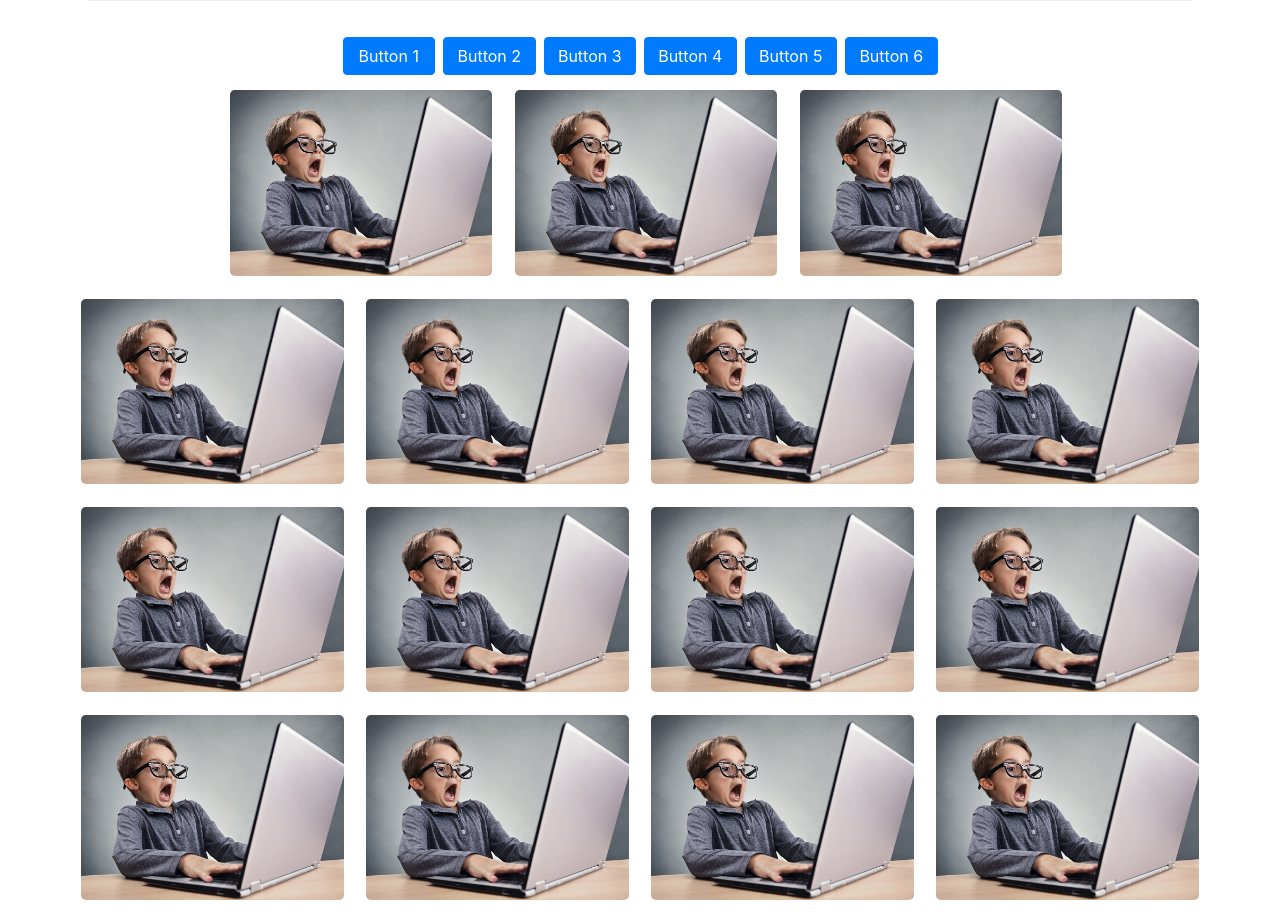
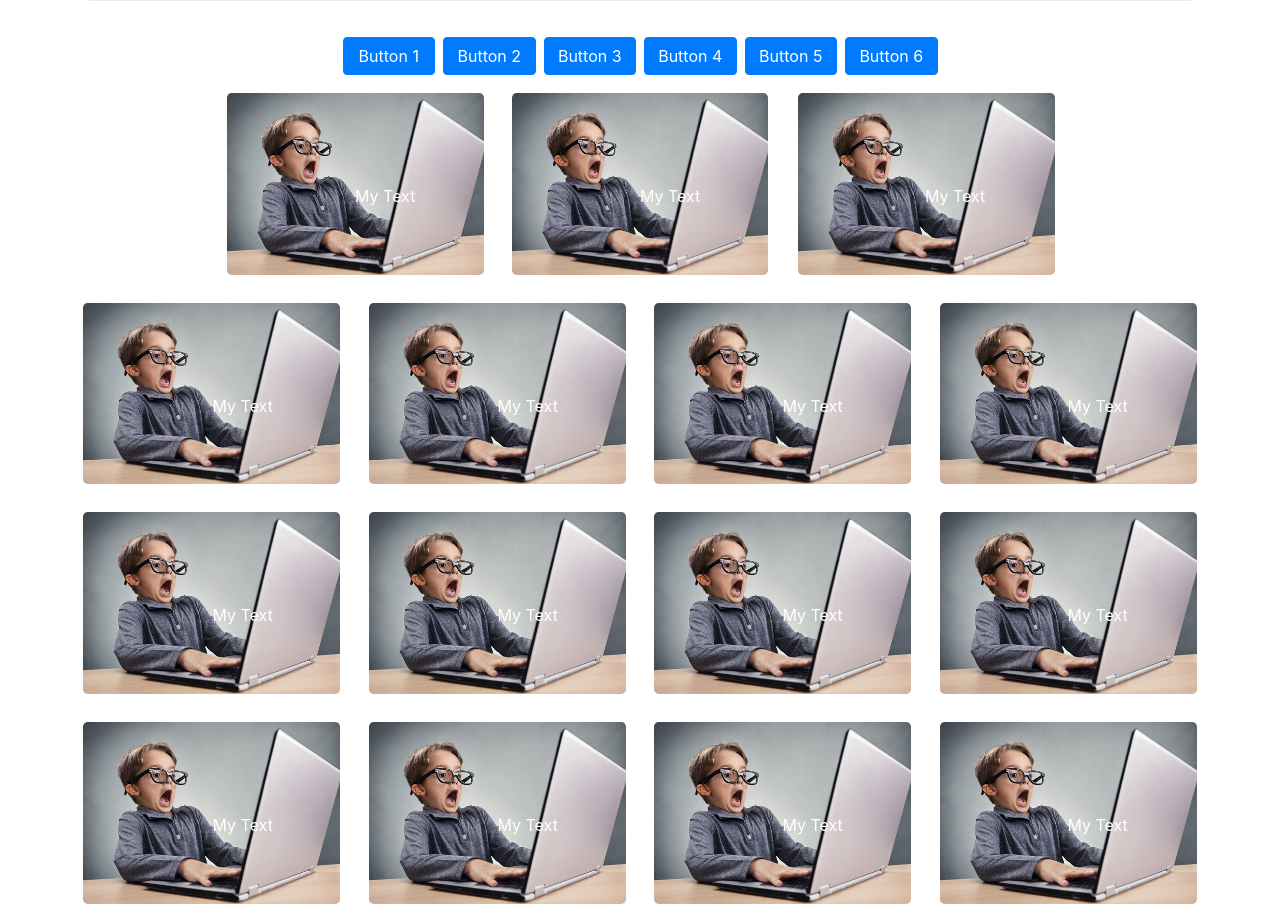
Before and after one commit to Layland-projects/JSTestBed, a plain HTML site: page index.html in a window 1280 px wide. Shown: the part 207-1125 px from the top of the page. Drawn offline with nearby package versions, Linux system fonts and the light colour scheme.

Commit message:
Updated to use img-containers

```diff
--- a/Styles/index.css
+++ b/Styles/index.css
@@ -2,9 +2,23 @@ body
 {
 }
 .img-small{
+    width: 98%;
+    height: 98%;
+    margin: 1%;
+}
+.img-container{
+    position: relative;
+    text-align: center;
     width: 23%;
     height: 23%;
     margin: 1%;
+    color: white;
+}
+.img-caption {
+    position: absolute;
+    left: 50%;
+    top: 50%;
+    transform: translate(-50%. -50%);
 }
 #img1{
     margin-left: 0px;
--- a/index.html
+++ b/index.html
@@ -23,28 +23,76 @@
                 <button class="btn btn-primary col-md-1 m-1" id="button1">Button 6</button>
             </div>
             <div class="row d-flex justify-content-center">
-                <img id="img1" src="Content/stockImage.jpg" alt="learning JS" class="rounded-lg img-small" hidden="hidden"/>
+                <div id="img1" class="img-container" hidden="hidden">
+                    <img src="Content/stockImage.jpg" alt="learning JS" class="rounded-lg img-small" />
+                    <div class="img-caption">My Text</div>
+                </div>
+                <div class="img-container">
                     <img id="img2" src="Content/stockImage.jpg" alt="learning JS" class="rounded-lg img-small" />
+                    <div class="img-caption">My Text</div>
+                </div>
+                <div class="img-container">
                     <img id="img3" src="Content/stockImage.jpg" alt="learning JS" class="rounded-lg img-small" />
+                    <div class="img-caption">My Text</div>
+                </div>
+                <div class="img-container">
                     <img id="img4" src="Content/stockImage.jpg" alt="learning JS" class="rounded-lg img-small" />
+                    <div class="img-caption">My Text</div>
+                </div>
             </div>
             <div class="row d-flex justify-content-center">
+                <div class="img-container">
                     <img id="img1" src="Content/stockImage.jpg" alt="learning JS" class="rounded-lg img-small" />
+                    <div class="img-caption">My Text</div>
+                </div>
+                <div class="img-container">
                     <img id="img2" src="Content/stockImage.jpg" alt="learning JS" class="rounded-lg img-small" />
+                    <div class="img-caption">My Text</div>
+                </div>
+                <div class="img-container">
                     <img id="img3" src="Content/stockImage.jpg" alt="learning JS" class="rounded-lg img-small" />
+                    <div class="img-caption">My Text</div>
+                </div>
+                <div class="img-container">
                     <img id="img4" src="Content/stockImage.jpg" alt="learning JS" class="rounded-lg img-small" />
+                    <div class="img-caption">My Text</div>
+                </div>
             </div>
             <div class="row d-flex justify-content-center">
+                <div class="img-container">
                     <img id="img1" src="Content/stockImage.jpg" alt="learning JS" class="rounded-lg img-small" />
+                    <div class="img-caption">My Text</div>
+                </div>
+                <div class="img-container">
                     <img id="img2" src="Content/stockImage.jpg" alt="learning JS" class="rounded-lg img-small" />
+                    <div class="img-caption">My Text</div>
+                </div>
+                <div class="img-container">
                     <img id="img3" src="Content/stockImage.jpg" alt="learning JS" class="rounded-lg img-small" />
+                    <div class="img-caption">My Text</div>
+                </div>
+                <div class="img-container">
                     <img id="img4" src="Content/stockImage.jpg" alt="learning JS" class="rounded-lg img-small" />
+                    <div class="img-caption">My Text</div>
+                </div>
             </div>
             <div class="row d-flex justify-content-center">
+                <div class="img-container">
                     <img id="img1" src="Content/stockImage.jpg" alt="learning JS" class="rounded-lg img-small" />
+                    <div class="img-caption">My Text</div>
+                </div>
+                <div class="img-container">
                     <img id="img2" src="Content/stockImage.jpg" alt="learning JS" class="rounded-lg img-small" />
+                    <div class="img-caption">My Text</div>
+                </div>
+                <div class="img-container">
                     <img id="img3" src="Content/stockImage.jpg" alt="learning JS" class="rounded-lg img-small" />
+                    <div class="img-caption">My Text</div>
+                </div>
+                <div class="img-container">
                     <img id="img4" src="Content/stockImage.jpg" alt="learning JS" class="rounded-lg img-small" />
+                    <div class="img-caption">My Text</div>
+                </div>
             </div>
         </div>
     </body>
```
Lines whose indentation alone changed are shown as unchanged.
